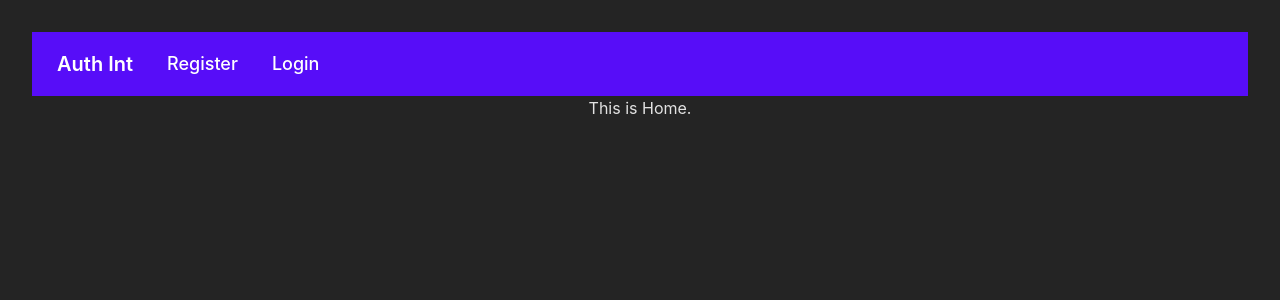
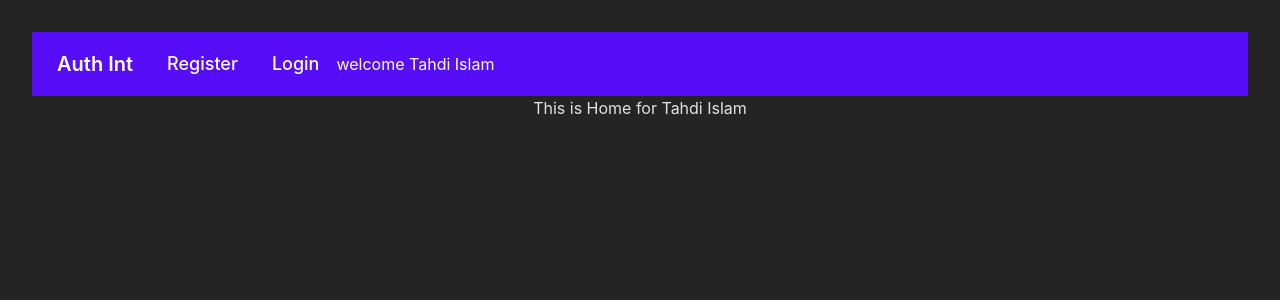
Before and after one commit to tahdiislam/auth-practice-project, a React (Vite) app: page / in a window 1280 px wide. Shown: the top 300 px of the page. Built offline with nearby package versions, Linux system fonts and the light colour scheme.

Commit message:
add register function

```diff
--- a/src/Component/Header.jsx
+++ b/src/Component/Header.jsx
@@ -1,7 +1,10 @@
-import React from 'react';
+import React, { useContext } from 'react';
 import { Link } from 'react-router-dom';
+import { authContext } from './userContext';
 
 const Header = () => {
+    const {user} = useContext(authContext)
+
     return (
         <div>
             <div className="navbar bg-primary text-primary-content">
@@ -11,6 +14,7 @@ const Header = () => {
                     <Link to='register' className="btn btn-ghost normal-case text-lg font-medium">Register</Link>
                     <Link to='login' className="btn btn-ghost normal-case text-lg font-medium">Login</Link>
                 </div>
+                {user?.displayName && <span>welcome {user.displayName}</span>}
             </div>
         </div>
     );
--- a/src/Component/Home.jsx
+++ b/src/Component/Home.jsx
@@ -1,9 +1,11 @@
-import React from 'react';
+import React, { useContext } from 'react';
+import { authContext } from './userContext';
 
 const Home = () => {
+    const {user} = useContext(authContext)
     return (
         <div>
-          <h1>This is Home.</h1>
+          <h1>This is Home for {user?.displayName}</h1>
         </div>
     );
 };
--- a/src/Component/Register.jsx
+++ b/src/Component/Register.jsx
@@ -1,7 +1,10 @@
-import React from 'react';
+import React, { useContext } from 'react';
 import { Link } from 'react-router-dom';
+import { authContext } from './userContext';
 
 const Register = () => {
+    const {createUser} = useContext(authContext)
+    // console.log(createUser);
     // form submit handle
     const handleSubmitForm = event => {
         event.preventDefault()
@@ -10,6 +13,15 @@ const Register = () => {
         const email = form.email.value;
         const password = form.password.value;
         console.log(name, email, password);
+
+        createUser(email, password)
+         .then(result => {
+            const user = result.user
+            console.log('register', user);
+         })
+         .catch(error => {
+            console.error(error);
+         })
     }
     return (
         <div>
--- a/src/Component/UserContext.jsx
+++ b/src/Component/UserContext.jsx
@@ -1,10 +1,16 @@
-import React, { createContext } from 'react';
+import React, { createContext, useState } from 'react';
+import { createUserWithEmailAndPassword, getAuth } from 'firebase/auth'
+import app from '../firebase/firebase.config';
 
+const auth = getAuth(app)
 export const authContext = createContext()
 
 const UserContext = ({children}) => {
-    const user = {displayName: 'Tahdi Islam'}
-    const authInfo = {user: user}
+    const [user, setUser] = useState({displayName: 'Tahdi Islam'})
+    const createUser = (email, password) => {
+        return createUserWithEmailAndPassword(auth, email, password)
+    }
+    const authInfo = {user, createUser}
     return (
         <authContext.Provider value={authInfo}>
             {children}
--- /dev/null
+++ b/src/firebase/firebase.config.jsx
@@ -0,0 +1,19 @@
+// Import the functions you need from the SDKs you need
+import { initializeApp } from "firebase/app";
+// TODO: Add SDKs for Firebase products that you want to use
+// https://firebase.google.com/docs/web/setup#available-libraries
+
+// Your web app's Firebase configuration
+const firebaseConfig = {
+  apiKey: "AIzaSyBjAMiUnlSQrH0mzl5YQbRoeIIqPof6_LA",
+  authDomain: "auth-practice-project-278da.firebaseapp.com",
+  projectId: "auth-practice-project-278da",
+  storageBucket: "auth-practice-project-278da.appspot.com",
+  messagingSenderId: "571147782810",
+  appId: "1:571147782810:web:e57fe5616e7134b7096d23"
+};
+
+// Initialize Firebase
+const app = initializeApp(firebaseConfig);
+
+export default app;
```
